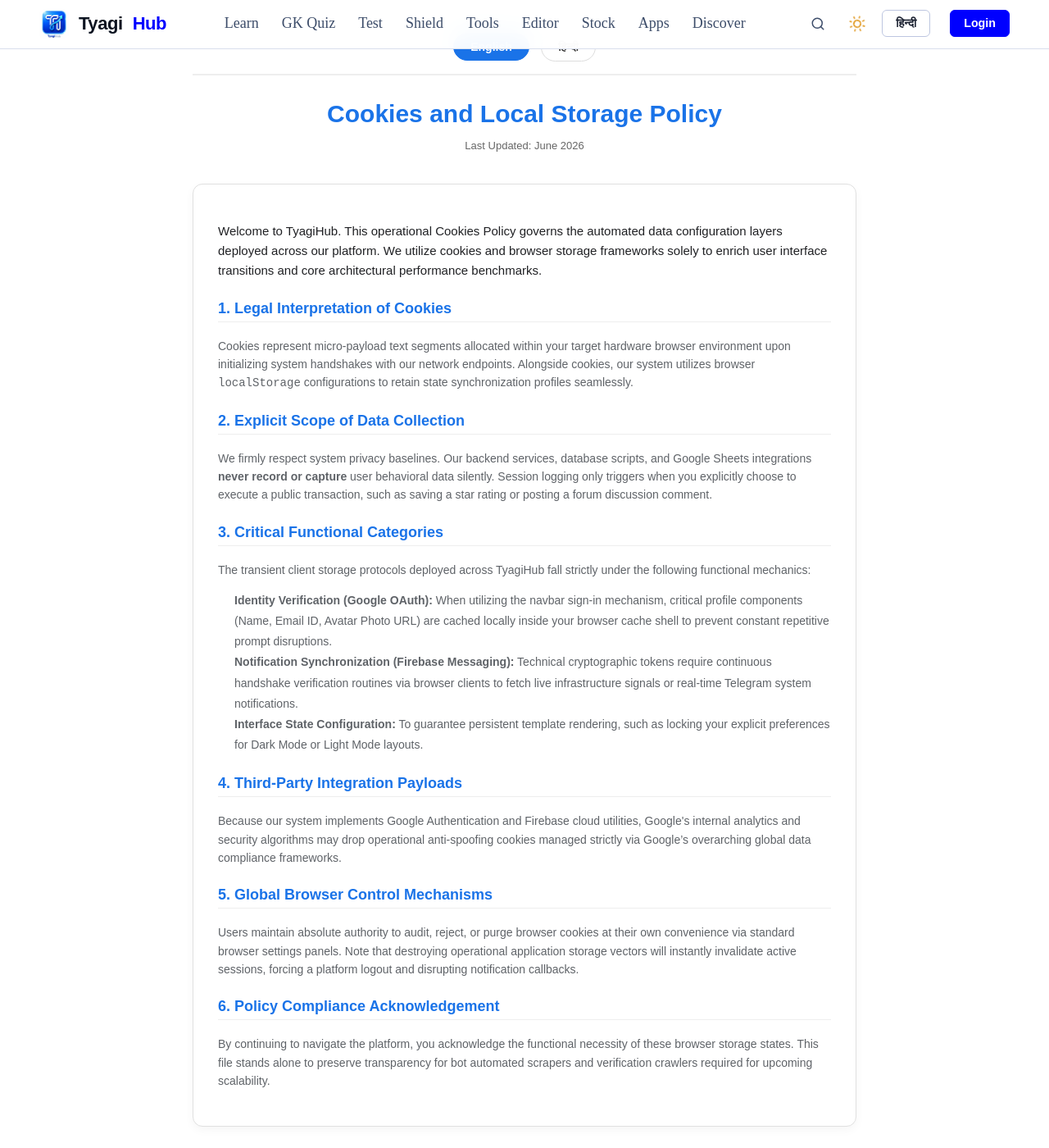
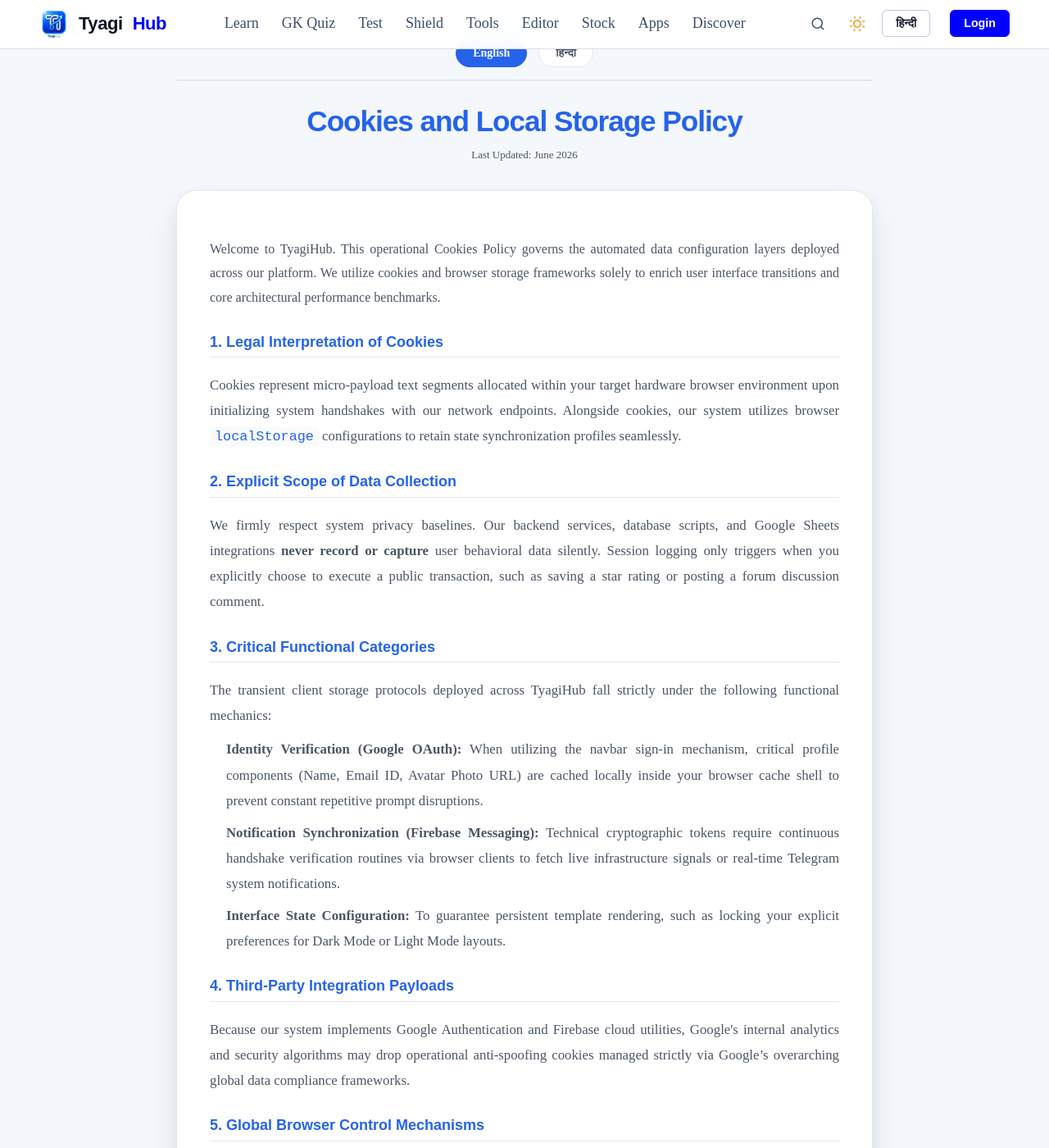
Before and after one commit to HimanshuTyagiJi/TyagiHub, a Jekyll site: the page built from cookies.html, in a window 1280 px wide and 1400 px high. Shown: the whole window at 82% size. Built offline with Jekyll 4.4.1, drawn with Linux system fonts in a browser that asks for light colours; comment, search, counter and statistics services are not loaded; some of the changed text lies outside the part shown.

Commit message:
Update cookies.html

```diff
--- a/cookies.html
+++ b/cookies.html
@@ -3,106 +3,231 @@ layout: default
 title: Cookies Policy - TyagiHub
 permalink: /cookies/
 comments: false
+lang:false
 ---
 
-<div class="th-cookies-wrapper" style="max-width: 850px; margin: 40px auto; padding: 0 20px; font-family: sans-serif; line-height: 1.6; color: #333;">
+<style>
+:root{
+    --privacy-bg:#f4f7fb;
+    --privacy-surface:#ffffff;
+    --privacy-surface-2:#fbfcff;
+    --privacy-border:var(--border, #e5e7eb);
+    --privacy-border-2:var(--border2, #e5e7eb);
+    --privacy-heading:#111827;
+    --privacy-text:#4b5563;
+    --privacy-primary:#2563eb;
+    --privacy-primary-soft:rgba(37,99,235,.08);
+    --privacy-highlight:#f8fafc;
+    --privacy-shadow:
+        0 20px 45px rgba(15,23,42,.08),
+        0 8px 18px rgba(15,23,42,.05);
+}
 
-  <div style="text-align: center; margin-bottom: 30px; border-bottom: 2px solid #eee; padding-bottom: 15px;">
-    <button onclick="switchCookieLang('en')" id="btn-cookie-en" class="cookie-lang-btn active-btn" style="padding: 8px 20px; font-size: 14px; font-weight: bold; border: 1px solid #1a73e8; background: #1a73e8; color: #fff; border-radius: 20px; cursor: pointer; margin-right: 10px; transition: all 0.3s;">English</button>
-    <button onclick="switchCookieLang('hi')" id="btn-cookie-hi" class="cookie-lang-btn" style="padding: 8px 20px; font-size: 14px; font-weight: bold; border: 1px solid #ddd; background: #fff; color: #333; border-radius: 20px; cursor: pointer; transition: all 0.3s;">हिन्दी</button>
+html[data-theme="dark"]{
+    --privacy-bg:#020617;
+    --privacy-surface:#0f172a;
+    --privacy-surface-2:#111827;
+    --privacy-border:var(--border, #233247);
+    --privacy-border-2:var(--border2, #233247);
+    --privacy-heading:#f8fafc;
+    --privacy-text:#cbd5e1;
+    --privacy-primary:#38bdf8;
+    --privacy-primary-soft:rgba(56,189,248,.12);
+    --privacy-highlight:#172235;
+    --privacy-shadow:
+        0 20px 45px rgba(0,0,0,.45),
+        0 8px 18px rgba(0,0,0,.25);
+}
+
+body{
+    background:var(--privacy-bg);
+}
+
+.th-cookies-wrapper {
+    width:min(850px,calc(100% - 32px));
+    margin:48px auto;
+}
+
+.cookie-lang-toggle {
+    text-align:center;
+    margin-bottom:30px;
+    border-bottom:2px solid var(--privacy-border-2);
+    padding-bottom:15px;
+}
+
+.cookie-lang-btn {
+    padding:8px 20px;
+    font-size:14px;
+    font-weight:bold;
+    border:1px solid var(--privacy-border-2);
+    background:var(--privacy-surface);
+    color:var(--privacy-text);
+    border-radius:20px;
+    cursor:pointer;
+    transition:all 0.3s ease;
+}
+
+.cookie-lang-btn.active-btn {
+    background:var(--privacy-primary) !important;
+    color:#fff !important;
+    border-color:var(--privacy-primary) !important;
+}
+
+.cookie-card-box {
+    background:var(--privacy-surface);
+    border:1px solid var(--privacy-border-2);
+    border-radius:24px;
+    padding:40px;
+    box-shadow:var(--privacy-shadow);
+    transition:.35s ease;
+}
+
+.cookie-main-title {
+    font-size:clamp(1.8rem, 4vw, 2.2rem);
+    font-weight:900;
+    color:var(--privacy-primary);
+    margin-bottom:8px;
+    letter-spacing:-0.03em;
+}
+
+.cookie-sub-title {
+    font-size:18px;
+    color:var(--privacy-primary);
+    margin-top:30px;
+    border-bottom:1px solid var(--privacy-border-2);
+    padding-bottom:8px;
+    font-weight:800;
+}
+
+.cookie-desc-text {
+    font-size:1.05rem;
+    color:var(--privacy-text);
+    line-height:1.85;
+    text-align:justify;
+}
+
+.cookie-desc-text code {
+    background:var(--privacy-highlight);
+    padding:2px 6px;
+    border-radius:4px;
+    color:var(--privacy-primary);
+}
+
+.cookie-desc-text ul {
+    padding-left:20px;
+    margin-top:10px;
+}
+
+.cookie-desc-text li {
+    margin-bottom:8px;
+}
+
+@media (max-width:768px){
+    .cookie-card-box { padding:25px 20px; }
+    .cookie-desc-text { text-align:left; font-size:1rem; }
+}
+</style>
+
+<div class="th-cookies-wrapper">
+
+  <div class="cookie-lang-toggle">
+    <button onclick="switchCookieLang('en')" id="btn-cookie-en" class="cookie-lang-btn active-btn" style="margin-right:10px;">English</button>
+    <button onclick="switchCookieLang('hi')" id="btn-cookie-hi" class="cookie-lang-btn">हिन्दी</button>
   </div>
 
+  <!-- ENGLISH VERSION MODULE -->
   <div id="cookie-content-en" class="cookie-lang-section">
-    <div style="text-align: center; margin-bottom: 35px;">
-      <h1 style="font-size: 30px; font-weight: bold; color: #1a73e8; margin-bottom: 8px;">Cookies and Local Storage Policy</h1>
-      <p style="color: #666; font-size: 13px;">Last Updated: June 2026</p>
+    <div style="text-align: center; margin-bottom:35px;">
+      <h1 class="cookie-main-title">Cookies and Local Storage Policy</h1>
+      <p style="color:var(--privacy-text); font-size:13px; font-weight:500;">Last Updated: June 2026</p>
     </div>
 
-    <div style="background: #fff; border: 1px solid #e0e0e0; border-radius: 12px; padding: 30px; box-shadow: 0 4px 12px rgba(0,0,0,0.04);">
-      <p style="font-size: 15px; margin-bottom: 20px; color: #202124;">
+    <div class="cookie-card-box">
+      <p class="cookie-desc-text" style="font-size:16px; font-weight:500;">
         Welcome to TyagiHub. This operational Cookies Policy governs the automated data configuration layers deployed across our platform. We utilize cookies and browser storage frameworks solely to enrich user interface transitions and core architectural performance benchmarks.
       </p>
 
-      <h3 style="font-size: 18px; color: #1a73e8; margin-top: 25px; border-bottom: 1px solid #eee; padding-bottom: 5px;">1. Legal Interpretation of Cookies</h3>
-      <p style="font-size: 14px; color: #5f6368;">
+      <h3 class="cookie-sub-title">1. Legal Interpretation of Cookies</h3>
+      <p class="cookie-desc-text">
         Cookies represent micro-payload text segments allocated within your target hardware browser environment upon initializing system handshakes with our network endpoints. Alongside cookies, our system utilizes browser <code>localStorage</code> configurations to retain state synchronization profiles seamlessly.
       </p>
 
-      <h3 style="font-size: 18px; color: #1a73e8; margin-top: 25px; border-bottom: 1px solid #eee; padding-bottom: 5px;">2. Explicit Scope of Data Collection</h3>
-      <p style="font-size: 14px; color: #5f6368;">
+      <h3 class="cookie-sub-title">2. Explicit Scope of Data Collection</h3>
+      <p class="cookie-desc-text">
         We firmly respect system privacy baselines. Our backend services, database scripts, and Google Sheets integrations <strong>never record or capture</strong> user behavioral data silently. Session logging only triggers when you explicitly choose to execute a public transaction, such as saving a star rating or posting a forum discussion comment.
       </p>
 
-      <h3 style="font-size: 18px; color: #1a73e8; margin-top: 25px; border-bottom: 1px solid #eee; padding-bottom: 5px;">3. Critical Functional Categories</h3>
-      <p style="font-size: 14px; color: #5f6368; margin-bottom: 10px;">
+      <h3 class="cookie-sub-title">3. Critical Functional Categories</h3>
+      <div class="cookie-desc-text">
         The transient client storage protocols deployed across TyagiHub fall strictly under the following functional mechanics:
-      </p>
-      <ul style="padding-left: 20px; font-size: 14px; color: #5f6368; line-height: 1.8;">
+        <ul>
           <li><strong>Identity Verification (Google OAuth):</strong> When utilizing the navbar sign-in mechanism, critical profile components (Name, Email ID, Avatar Photo URL) are cached locally inside your browser cache shell to prevent constant repetitive prompt disruptions.</li>
           <li><strong>Notification Synchronization (Firebase Messaging):</strong> Technical cryptographic tokens require continuous handshake verification routines via browser clients to fetch live infrastructure signals or real-time Telegram system notifications.</li>
           <li><strong>Interface State Configuration:</strong> To guarantee persistent template rendering, such as locking your explicit preferences for Dark Mode or Light Mode layouts.</li>
         </ul>
+      </div>
 
-      <h3 style="font-size: 18px; color: #1a73e8; margin-top: 25px; border-bottom: 1px solid #eee; padding-bottom: 5px;">4. Third-Party Integration Payloads</h3>
-      <p style="font-size: 14px; color: #5f6368;">
+      <h3 class="cookie-sub-title">4. Third-Party Integration Payloads</h3>
+      <p class="cookie-desc-text">
         Because our system implements Google Authentication and Firebase cloud utilities, Google's internal analytics and security algorithms may drop operational anti-spoofing cookies managed strictly via Google’s overarching global data compliance frameworks.
       </p>
 
-      <h3 style="font-size: 18px; color: #1a73e8; margin-top: 25px; border-bottom: 1px solid #eee; padding-bottom: 5px;">5. Global Browser Control Mechanisms</h3>
-      <p style="font-size: 14px; color: #5f6368;">
+      <h3 class="cookie-sub-title">5. Global Browser Control Mechanisms</h3>
+      <p class="cookie-desc-text">
         Users maintain absolute authority to audit, reject, or purge browser cookies at their own convenience via standard browser settings panels. Note that destroying operational application storage vectors will instantly invalidate active sessions, forcing a platform logout and disrupting notification callbacks.
       </p>
 
-      <h3 style="font-size: 18px; color: #1a73e8; margin-top: 25px; border-bottom: 1px solid #eee; padding-bottom: 5px;">6. Policy Compliance Acknowledgement</h3>
-      <p style="font-size: 14px; color: #5f6368;">
+      <h3 class="cookie-sub-title">6. Policy Compliance Acknowledgement</h3>
+      <p class="cookie-desc-text">
         By continuing to navigate the platform, you acknowledge the functional necessity of these browser storage states. This file stands alone to preserve transparency for bot automated scrapers and verification crawlers required for upcoming scalability.
       </p>
     </div>
   </div>
 
+  <!-- HINDI VERSION MODULE -->
   <div id="cookie-content-hi" class="cookie-lang-section" style="display: none;">
-    <div style="text-align: center; margin-bottom: 35px;">
-      <h1 style="font-size: 30px; font-weight: bold; color: #1a73e8; margin-bottom: 8px;">कुकीज़ और लोकल स्टोरेज पॉलिसी</h1>
-      <p style="color: #666; font-size: 13px;">अंतिम अपडेट: जून 2026</p>
+    <div style="text-align: center; margin-bottom:35px;">
+      <h1 class="cookie-main-title">कुकीज़ और लोकल स्टोरेज पॉलिसी</h1>
+      <p style="color:var(--privacy-text); font-size:13px; font-weight:500;">अंतिम अपडेट: जून 2026</p>
     </div>
 
-    <div style="background: #fff; border: 1px solid #e0e0e0; border-radius: 12px; padding: 30px; box-shadow: 0 4px 12px rgba(0,0,0,0.04);">
-      <p style="font-size: 15px; margin-bottom: 20px; color: #202124;">
-        TyagiHub पर आपका स्वागत है। यह कुकीज़ पॉलिसी हमारे प्लेटफ़ॉर्म पर बैकग्राउंड में काम करने वाले डेटा आर्किटेक्चर नियमों को परिभाषित करती है। हम कुकीज़ और ब्राउज़र स्टोरेज का उपयोग केवल यूज़र इंटरफ़ेस को सुचारू बनाने और मुख्य सिस्टम परफॉर्मेंस को स्थिर रखने के लिए करते हैं।
+    <div class="cookie-card-box">
+      <p class="cookie-desc-text" style="font-size:16px; font-weight:500;">
+        TyagiHub पर आपका स्वागत है। यह कुकीज़ पॉलिसी हमारे प्लेटफ़ॉर्म पर बैकग्राउंड में काम करने वाले डेटा आर्किटेक्चर नियमों को परिभाषित करती. है। हम कुकीज़ और ब्राउज़र स्टोरेज का उपयोग केवल यूज़र इंटरफ़ेस को सुचारू बनाने और मुख्य सिस्टम परफॉर्मेंस को स्थिर रखने के लिए करते हैं।
       </p>
 
-      <h3 style="font-size: 18px; color: #1a73e8; margin-top: 25px; border-bottom: 1px solid #eee; padding-bottom: 5px;">1. कुकीज़ का तकनीकी अर्थ</h3>
-      <p style="font-size: 14px; color: #5f6368;">
+      <h3 class="cookie-sub-title">1. कुकीज़ का तकनीकी अर्थ</h3>
+      <p class="cookie-desc-text">
         कुकीज़ छोटी टेक्स्ट फाइलें होती हैं जो हमारी वेबसाइट और आपके ब्राउज़र के बीच कनेक्शन स्थापित होने पर आपके कंप्यूटर या मोबाइल डिवाइस के ब्राउज़र स्पेस में एलोकेट की जाती हैं। इसके साथ ही हमारा प्लेटफ़ॉर्म ब्राउज़र की <code>localStorage</code> का उपयोग करता है ताकि यूज़र का लॉग-इन स्टेट और ज़रूरी सेटिंग्स सुरक्षित रूप से बनी रहें।
       </p>
 
-      <h3 style="font-size: 18px; color: #1a73e8; margin-top: 25px; border-bottom: 1px solid #eee; padding-bottom: 5px;">2. डेटा कलेक्शन का वास्तविक दायरा</h3>
-      <p style="font-size: 14px; color: #5f6368;">
+      <h3 class="cookie-sub-title">2. डेटा कलेक्शन का वास्तविक दायरा</h3>
+      <p class="cookie-desc-text">
         हम यूज़र प्राइवेसी का पूरी तरह से सम्मान करते हैं। हमारे बैकग्राउंड सर्वर, डेटाबेस स्क्रिप्ट्स या Google Sheets इंटीग्रेशन किसी भी यूज़र का पर्सनल डेटा बैकग्राउंड में चुपके से <strong>कभी भी रिकॉर्ड नहीं करते</strong>। डेटा का रिकॉर्ड केवल उसी स्थिति में सर्वर पर ट्रांसफर होता है जब आप खुद कोई पब्लिक एक्शन लेते हैं, जैसे कि किसी पेज पर स्टार रेटिंग सबमिट करना या डिस्कशन फोरम में कमेंट पोस्ट करना।
       </p>
 
-      <h3 style="font-size: 18px; color: #1a73e8; margin-top: 25px; border-bottom: 1px solid #eee; padding-bottom: 5px;">3. कुकीज़ के उपयोग की मुख्य श्रेणियां</h3>
-      <p style="font-size: 14px; color: #5f6368; margin-bottom: 10px;">
-        TyagiHub पर उपयोग होने वाले सभी लोकल स्टोरेज और क्लाइंट प्रोटोकॉल पूरी तरह से निम्नलिखित तकनीकी कार्यों के लिए सीमित हैं:
-      </p>
-      <ul style="padding-left: 20px; font-size: 14px; color: #5f6368; line-height: 1.8;">
+      <h3 class="cookie-sub-title">3. कुकीज़ के उपयोग की मुख्य श्रेणियां</h3>
+      <div class="cookie-desc-text">
+        TyagiHub पर उपयोग होने वाले सभीै लोकल स्टोरेज और क्लाइंट प्रोटोकॉल पूरी तरह से निम्नलिखित तकनीकी कार्यों के लिए सीमित हैं:
+        <ul>
           <li><strong>यूज़र पहचान सत्यापन (Google Sign-In):</strong> जब आप नेवबार के माध्यम से गूगल द्वारा लॉग-इन करते हैं, तो आपकी प्रोफाइल के मुख्य एलिमेंट्स (नाम, ईमेल आईडी, और प्रोफाइल पिक्चर का URL) ब्राउज़र के लोकल कैशे के अंदर स्टोर हो जाते हैं, ताकि पेज रीलोड होने पर आपको बार-बार लॉगिन न करना पड़े।</li>
           <li><strong>नोटिफिकेशन सिंक्रोनाइज़ेशन (Firebase Messaging):</strong> वेबसाइट पर लाइव पुश नोटिफिकेशन या टेलीग्राम ऑटोमेटेड सिस्टम अलर्ट्स को सुचारू रूप से डिलीवर करने के लिए बैकग्राउंड में क्लाइंट और टोकन का वेरिफिकेशन आवश्यक होता है।</li>
-        <li><strong>इंटरफ़ेस प्राथमिकताएं (UI Settings):</strong> आपके द्वारा चुने गए इंटरफ़ेस मोड (जैसे कि डार्क मोड या लाइट मोड लेआउट स्टेटस) को ब्राउज़र में लॉक रखने के लिए।</li>
+          <li><strong>इंटरफ़ेस प्राथमिकताएं (UI Settings):</strong> आपके द्वारा चुने गए इंटरफ़ेस मोड (जैसे कि डार्क मोड या लाइट模 लेआउट स्टेटस) को ब्राउज़र में लॉक रखने के लिए।</li>
         </ul>
+      </div>
 
-      <h3 style="font-size: 18px; color: #1a73e8; margin-top: 25px; border-bottom: 1px solid #eee; padding-bottom: 5px;">4. थर्ड-पार्टी इंटीग्रेशन प्रोटोकॉल</h3>
-      <p style="font-size: 14px; color: #5f6368;">
-        चूंकि हमारी वेबसाइट पर Google Sign-In और Firebase क्लाउड यूटिलिटीज इंटीग्रेटेड हैं, इसलिए गूगल सुरक्षा मानकों को बनाए रखने और ऑथेंटिकेशन स्पूफिंग को रोकने के लिए अपनी फंक्शनल और सिक्योरिटी कुकीज़ सेट कर सकता है, जो उनके अपने ग्लोबल डेटा प्राइवेसी नियमों के अंतर्गत आती हैं।
+      <h3 class="cookie-sub-title">4. थर्ड-पार्टी इंटीग्रेशन प्रोटोकॉल</h3>
+      <p class="cookie-desc-text">
+        चूंकि हमारी वेबसाइट पर Google Sign-In और Firebase क्लाउड यूटिलिटीज इंटीग्रेटेड हैं, इसलिए गूगल सुरक्षा मानकों को बनाए रखने और ऑथेंटिकेशन स्पूथिंग को रोकने के लिए अपनी फंक्शनल और सिक्योरिटी कुकीज़ सेट कर सकता है, जो उनके अपने ग्लोबल डेटा प्राइवेसी नियमों के अंतर्गत आती हैं।
       </p>
 
-      <h3 style="font-size: 18px; color: #1a73e8; margin-top: 25px; border-bottom: 1px solid #eee; padding-bottom: 5px;">5. ब्राउज़र कुकीज़ नियंत्रण नियंत्रण</h3>
-      <p style="font-size: 14px; color: #5f6368;">
+      <h3 class="cookie-sub-title">5. ब्राउज़र कुकीज़ नियंत्रण नियंत्रण</h3>
+      <p class="cookie-desc-text">
         यूज़र्स के पास अपने मोबाइल या कंप्यूटर ब्राउज़र सेटिंग्स पैनल के माध्यम से कुकीज़ को ऑडिट करने, ब्लॉक करने या पूरी तरह से डिलीट करने का पूरा अधिकार है। ध्यान दें कि यदि आप इन ऑपरेशनल कुकीज़ को डिलीट करते हैं, तो आप प्लेटफ़ॉर्म से तुरंत लॉग-आउट हो जाएंगे और नोटिफिकेशन सर्विसेज ठीक से काम नहीं करेंगी।
       </p>
 
-      <h3 style="font-size: 18px; color: #1a73e8; margin-top: 25px; border-bottom: 1px solid #eee; padding-bottom: 5px;">6. प्राइवेसी नियमों की स्वीकृति</h3>
-      <p style="font-size: 14px; color: #5f6368;">
+      <h3 class="cookie-sub-title">6. प्राइवेसी नियमों की स्वीकृति</h3>
+      <p class="cookie-desc-text">
         हमारी वेबसाइट का निरंतर उपयोग करने पर आप इन ब्राउज़र स्टोरेज स्टेट्स की तकनीकी आवश्यकता को स्वीकार करते हैं। यह फ़ाइल पूरी तरह से स्वतंत्र रूप से काम करती है ताकि भविष्य में ऑटोमेटेड वेरिफिकेशन बॉट्स और स्क्रैपर्स के ऑडिट के दौरान प्लेटफ़ॉर्म की प्राइवेसी ट्रांसपेरेंसी 100% सही बनी रहे।
       </p>
     </div>
@@ -112,30 +237,19 @@ comments: false
 
 <script>
 function switchCookieLang(lang) {
-    // Hide all language sections
     document.querySelectorAll('.cookie-lang-section').forEach(function(el) {
         el.style.display = 'none';
     });
-    // Remove active styles from buttons
     document.querySelectorAll('.cookie-lang-btn').forEach(function(btn) {
-        btn.style.background = '#fff';
-        btn.style.color = '#333';
-        btn.style.borderColor = '#ddd';
+        btn.classList.remove('active-btn');
     });
 
-    // Show selected section and style the active button
     if (lang === 'en') {
         document.getElementById('cookie-content-en').style.display = 'block';
-        var activeBtn = document.getElementById('btn-cookie-en');
-        activeBtn.style.background = '#1a73e8';
-        activeBtn.style.color = '#fff';
-        activeBtn.style.borderColor = '#1a73e8';
+        document.getElementById('btn-cookie-en').classList.add('active-btn');
     } else {
         document.getElementById('cookie-content-hi').style.display = 'block';
-        var activeBtn = document.getElementById('btn-cookie-hi');
-        activeBtn.style.background = '#1a73e8';
-        activeBtn.style.color = '#fff';
-        activeBtn.style.borderColor = '#1a73e8';
+        document.getElementById('btn-cookie-hi').classList.add('active-btn');
     }
 }
 </script>
```
Lines whose indentation alone changed are shown as unchanged.
